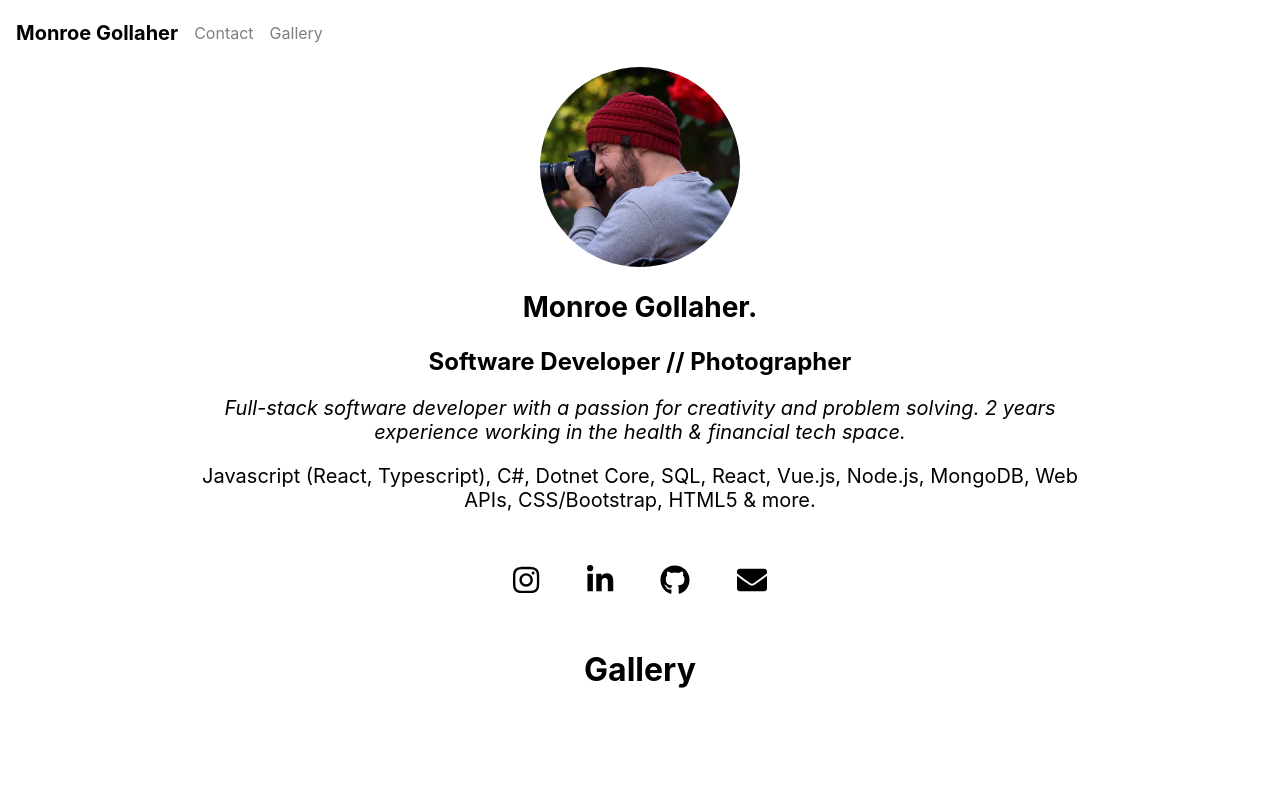
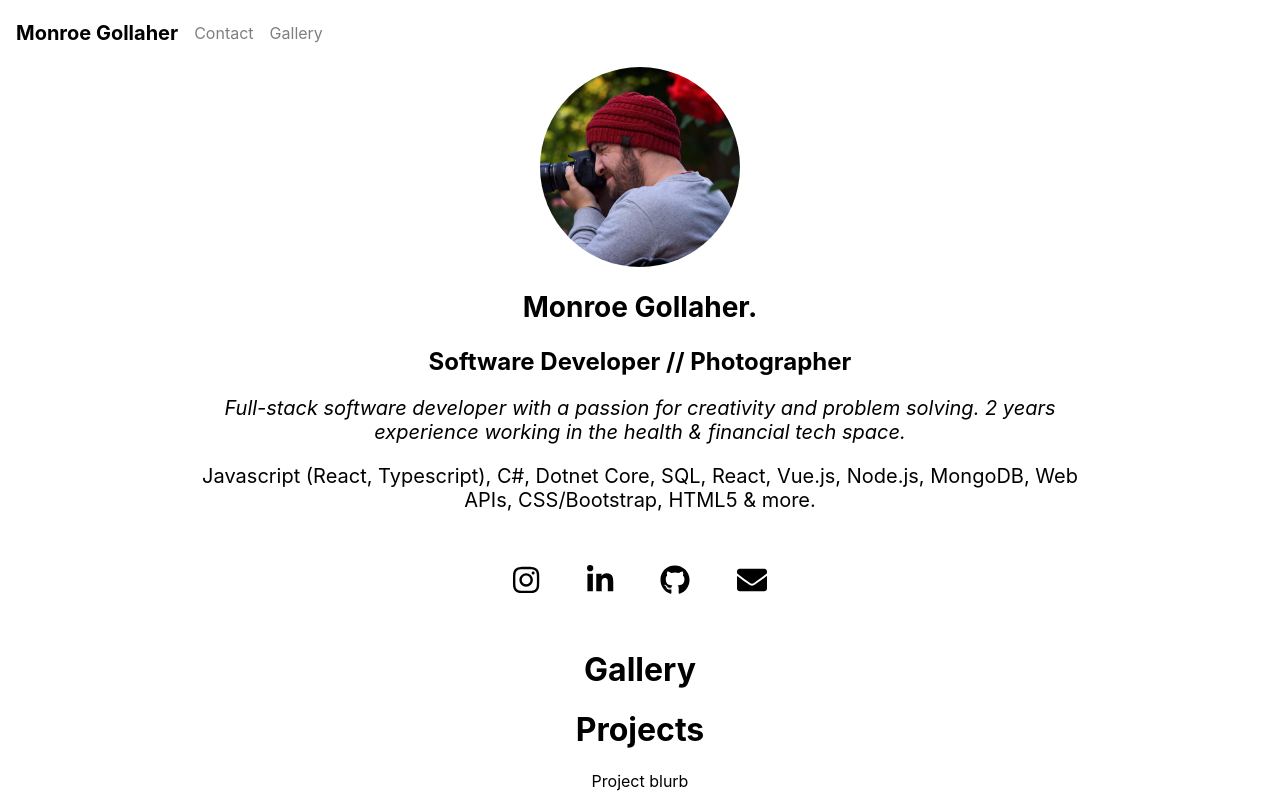
Before and after one commit to MonroeGollaher/MonroeGollaher.github.io, a React (Create React App) app: page / in a window 1280 px wide. Built offline with nearby package versions, Linux system fonts and the light colour scheme.

Commit message:
projects section init

```diff
--- a/src/App.jsx
+++ b/src/App.jsx
@@ -3,6 +3,7 @@ import React from "react";
 import Header from "./components/Header";
 import Navbar from "./components/Navbar";
 import Gallery from "./components/Gallery";
+import Projects from "./components/Projects";
 
 function App() {
   const navLinks = [
@@ -21,6 +22,7 @@ function App() {
       <Navbar title="Monroe Gollaher" links={navLinks} />
       <Header />
       <Gallery />
+      <Projects />
     </div>
   );
 }
--- /dev/null
+++ b/src/components/Projects/Project/index.jsx
@@ -0,0 +1,12 @@
+import React from "react";
+
+const Project = () => {
+  console.log("hello from project");
+  return (
+    <div>
+      <p>Project blurb</p>
+    </div>
+  );
+};
+
+export default Project;
--- /dev/null
+++ b/src/components/Projects/index.jsx
@@ -0,0 +1,12 @@
+import React from "react";
+import styles from "./index.module.css";
+import Project from "./Project";
+
+const Projects = () => (
+  <div className={styles.wrapper}>
+    <h1>Projects</h1>
+    <Project />
+  </div>
+);
+
+export default Projects;
--- /dev/null
+++ b/src/components/Projects/index.module.css
@@ -0,0 +1,3 @@
+.wrapper {
+  text-align: center;
+}
```
Also changed, not shown: src/components/Projects/Project/index.module.css (added).
